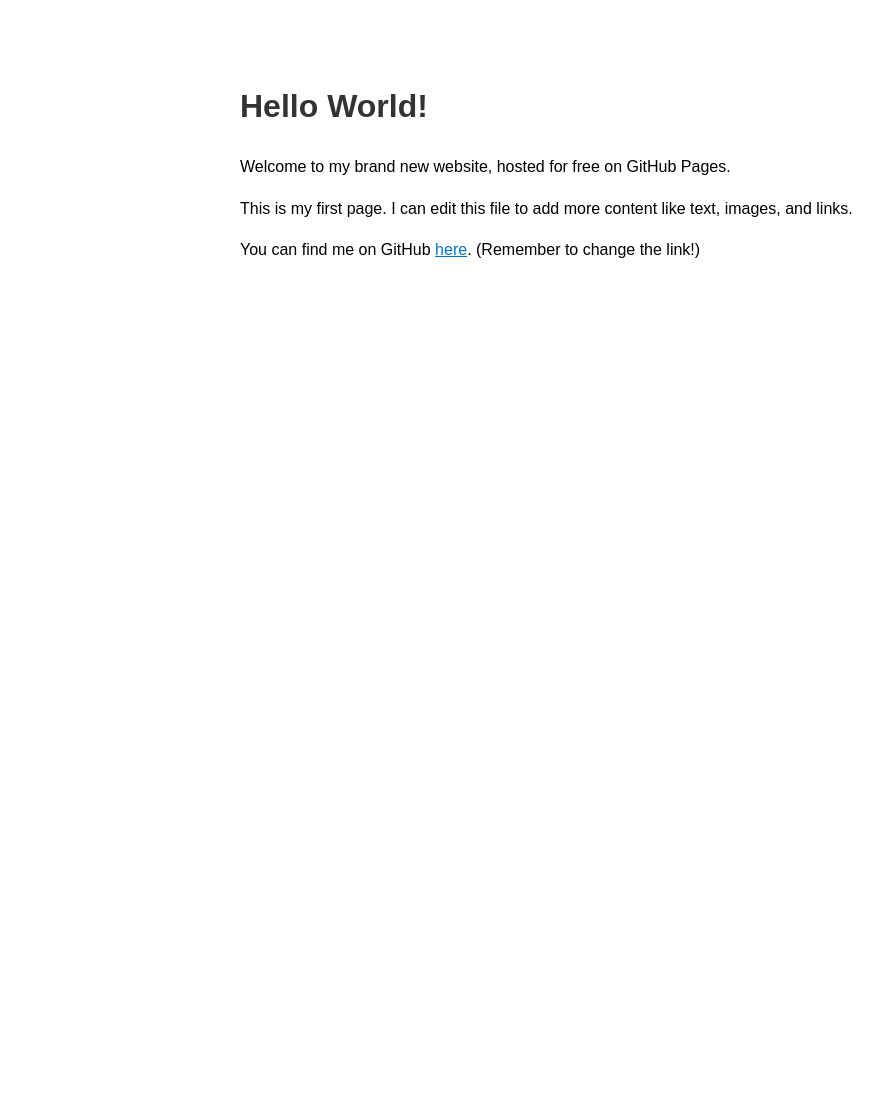
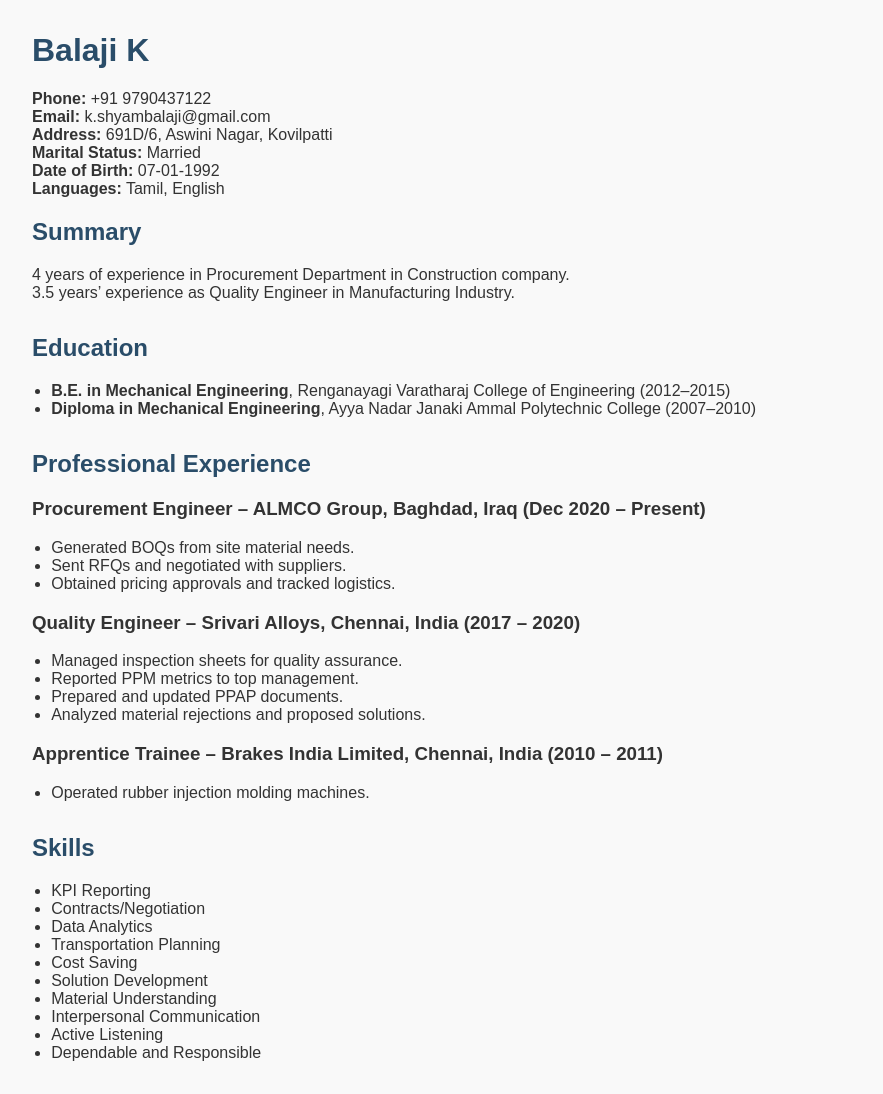
Before and after one commit to Harinethra/balaji, a plain HTML site: page index.html in a window 1280 px wide. Shown: the whole page, without its empty margins (0-883 px from the left). Before the commit the page ends 800 px from the top, so only its background shows below. Drawn offline with Linux system fonts and the light colour scheme.

Commit message:
Update index.html

```diff
--- a/index.html
+++ b/index.html
@@ -1,25 +1,91 @@
 <!DOCTYPE html>
 <html lang="en">
 <head>
-    <meta charset="UTF-8">
-    <meta name="viewport" content="width=device-width, initial-scale=1.0">
-    <title>Welcome to My Website!</title>
-    <style>
-        body { font-family: sans-serif; line-height: 1.6; max-width: 800px; margin: 40px auto; padding: 20px; }
-        h1 { color: #333; }
-        a { color: #0077cc; }
-    </style>
+  <meta charset="UTF-8">
+  <meta name="viewport" content="width=device-width, initial-scale=1.0">
+  <title>Balaji K - Resume</title>
+  <style>
+    body {
+      font-family: Arial, sans-serif;
+      margin: 2rem;
+      background-color: #f9f9f9;
+      color: #333;
+    }
+    h1, h2 {
+      color: #2a4d69;
+    }
+    .section {
+      margin-bottom: 2rem;
+    }
+    ul {
+      margin: 0;
+      padding-left: 1.2rem;
+    }
+  </style>
 </head>
 <body>
-    <h1>Hello World!</h1>
-    <p>
-        Welcome to my brand new website, hosted for free on GitHub Pages.
-    </p>
-    <p>
-        This is my first page. I can edit this file to add more content like text, images, and links.
-    </p>
-    <p>
-        You can find me on GitHub <a href="https://github.com/your-username">here</a>. (Remember to change the link!)
-    </p>
+
+  <h1>Balaji K</h1>
+  <p><strong>Phone:</strong> +91 9790437122<br>
+     <strong>Email:</strong> k.shyambalaji@gmail.com<br>
+     <strong>Address:</strong> 691D/6, Aswini Nagar, Kovilpatti<br>
+     <strong>Marital Status:</strong> Married<br>
+     <strong>Date of Birth:</strong> 07-01-1992<br>
+     <strong>Languages:</strong> Tamil, English
+  </p>
+
+  <div class="section">
+    <h2>Summary</h2>
+    <p>4 years of experience in Procurement Department in Construction company.<br>
+    3.5 years’ experience as Quality Engineer in Manufacturing Industry.</p>
+  </div>
+
+  <div class="section">
+    <h2>Education</h2>
+    <ul>
+      <li><strong>B.E. in Mechanical Engineering</strong>, Renganayagi Varatharaj College of Engineering (2012–2015)</li>
+      <li><strong>Diploma in Mechanical Engineering</strong>, Ayya Nadar Janaki Ammal Polytechnic College (2007–2010)</li>
+    </ul>
+  </div>
+
+  <div class="section">
+    <h2>Professional Experience</h2>
+    <h3>Procurement Engineer – ALMCO Group, Baghdad, Iraq (Dec 2020 – Present)</h3>
+    <ul>
+      <li>Generated BOQs from site material needs.</li>
+      <li>Sent RFQs and negotiated with suppliers.</li>
+      <li>Obtained pricing approvals and tracked logistics.</li>
+    </ul>
+
+    <h3>Quality Engineer – Srivari Alloys, Chennai, India (2017 – 2020)</h3>
+    <ul>
+      <li>Managed inspection sheets for quality assurance.</li>
+      <li>Reported PPM metrics to top management.</li>
+      <li>Prepared and updated PPAP documents.</li>
+      <li>Analyzed material rejections and proposed solutions.</li>
+    </ul>
+
+    <h3>Apprentice Trainee – Brakes India Limited, Chennai, India (2010 – 2011)</h3>
+    <ul>
+      <li>Operated rubber injection molding machines.</li>
+    </ul>
+  </div>
+
+  <div class="section">
+    <h2>Skills</h2>
+    <ul>
+      <li>KPI Reporting</li>
+      <li>Contracts/Negotiation</li>
+      <li>Data Analytics</li>
+      <li>Transportation Planning</li>
+      <li>Cost Saving</li>
+      <li>Solution Development</li>
+      <li>Material Understanding</li>
+      <li>Interpersonal Communication</li>
+      <li>Active Listening</li>
+      <li>Dependable and Responsible</li>
+    </ul>
+  </div>
+
 </body>
 </html>
```
